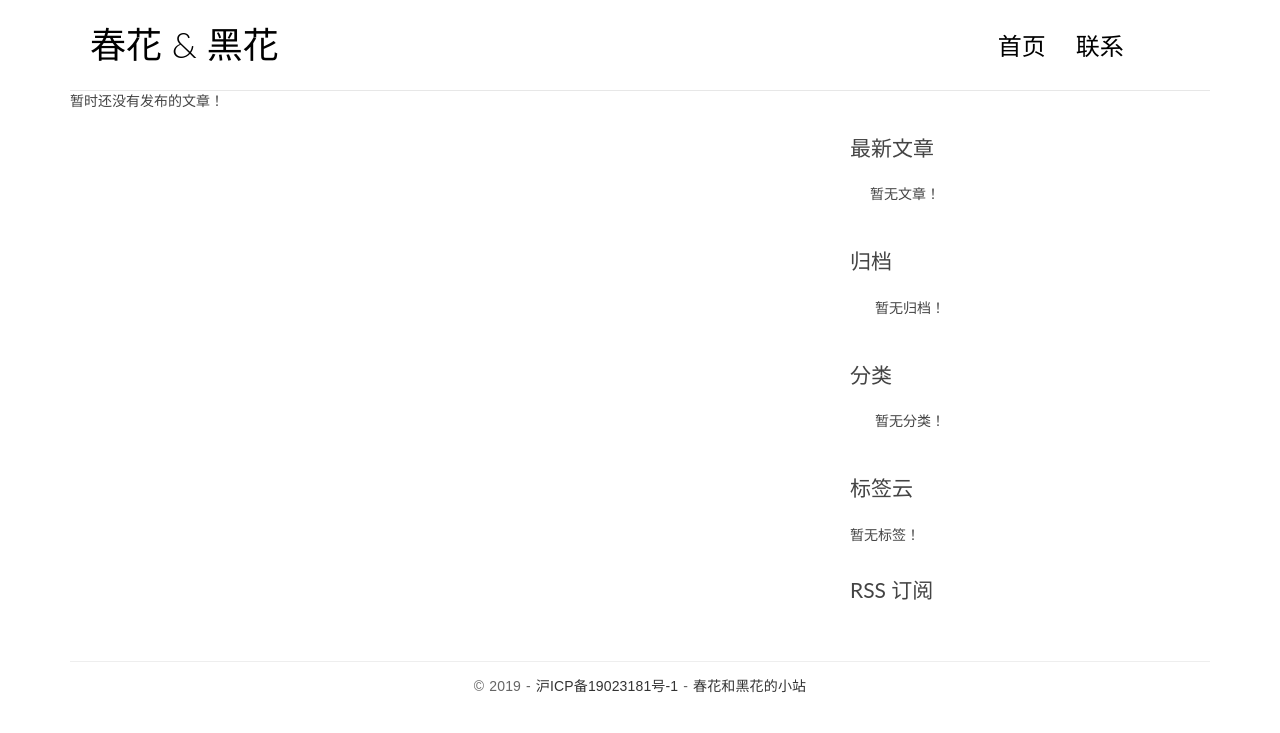
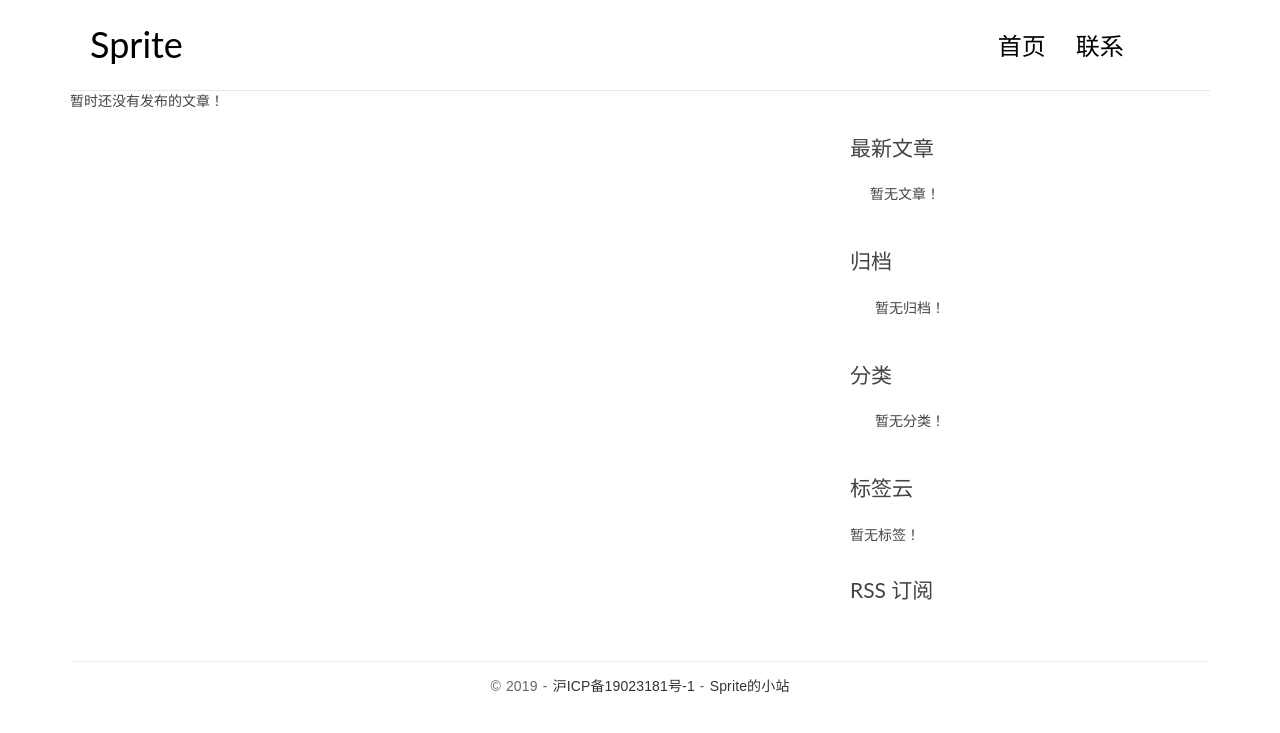
Before and after one commit to Song2017/django-blog, a Django app: page / in a window 1280 px wide. Shown: the top 733 px of the page. Run offline with Django 3.2, Linux system fonts and the light colour scheme; data that the repository does not hold is empty; some libraries are stand-ins or nearby versions.

Commit message:
update blog title

```diff
--- a/server/templates/base.html
+++ b/server/templates/base.html
@@ -4,7 +4,7 @@
 <html>
 
 <head>
-    <title>春花 &amp; 黑花</title>
+    <title>Sprite</title>
 
     <!-- meta -->
     <meta charset="UTF-8">
@@ -29,7 +29,7 @@
             <div class="row">
                 <div class="col-md-4 col-sm-5 col-xs-8">
                     <div class="logo">
-                        <h1><a href="{% url 'blog:index' %}"><b>春花</b> &amp; 黑花</a></h1>
+                        <h1><a href="{% url 'blog:index' %}"><b>Sprite</b></a></h1>
                     </div>
                 </div><!-- col-md-4 -->
                 <div class="col-md-8 col-sm-7 col-xs-4">
@@ -57,7 +57,7 @@
     </div>
     <div class="copyrights"><a href="http://www.beian.miit.gov.cn/">沪ICP备19023181号-1</a></div>
     <div class="copyrights">Collect from<a href="http://www.cssmoban.com/">网页模板</a></div>
-    <div class="copyrights">Modified by <a href="http://sjgo.online/">春花和黑花的小站</a></div>
+    <div class="copyrights">Modified by <a href="http://blog.sjgo.online/">Sprite小站</a></div>
 
     <div class="content-body">
         <div class="container">
@@ -137,7 +137,7 @@
             <div class="row">
                 <div class="col-md-12">
                     <p class="copyright">&copy 2019 - <a href="http://www.beian.miit.gov.cn/">沪ICP备19023181号-1 </a>
-                        - <a href="http://sjgo.online/">春花和黑花的小站</a>
+                        - <a href="http://blog.sjgo.online/">Sprite的小站</a>
                     </p>
                 </div>
             </div>
```
